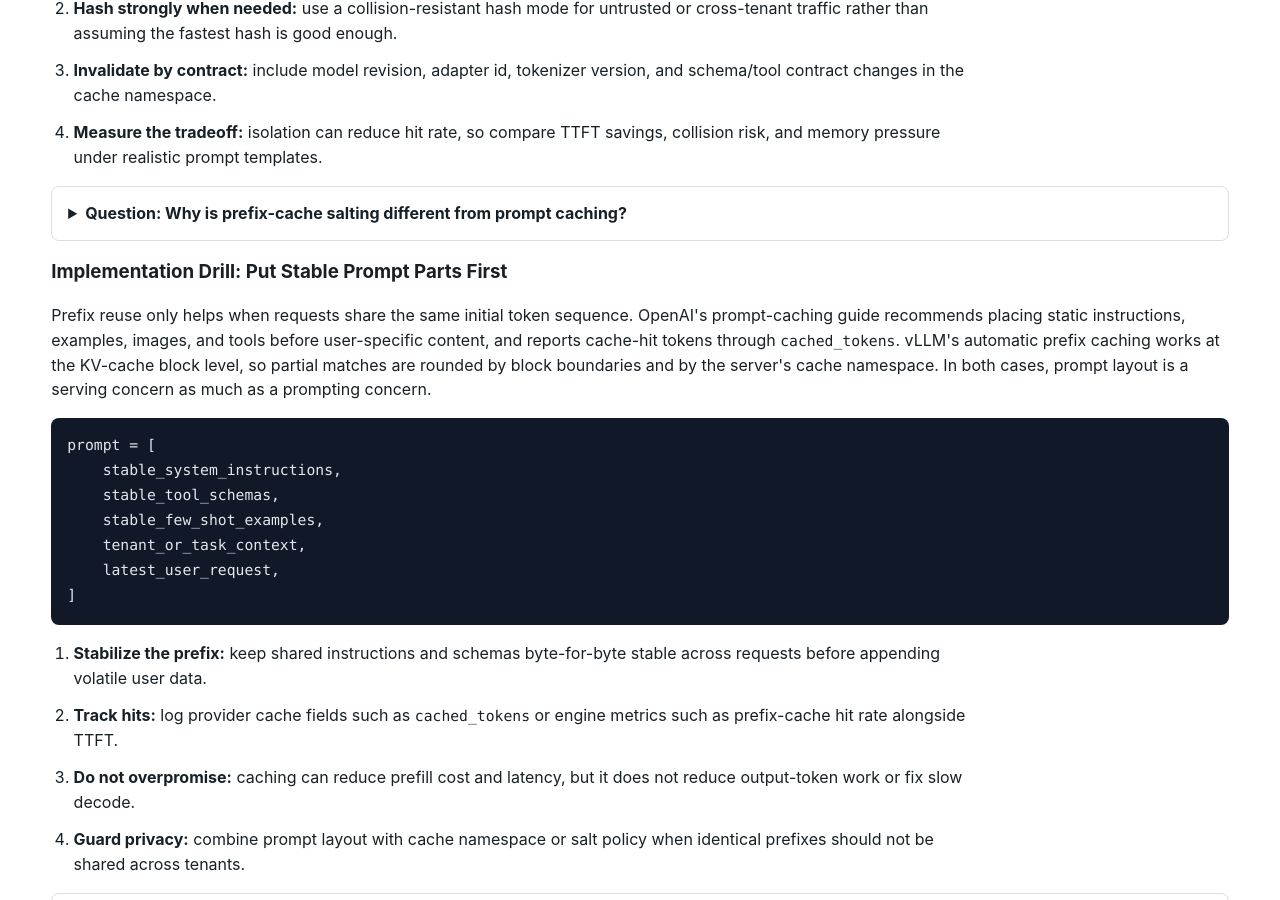
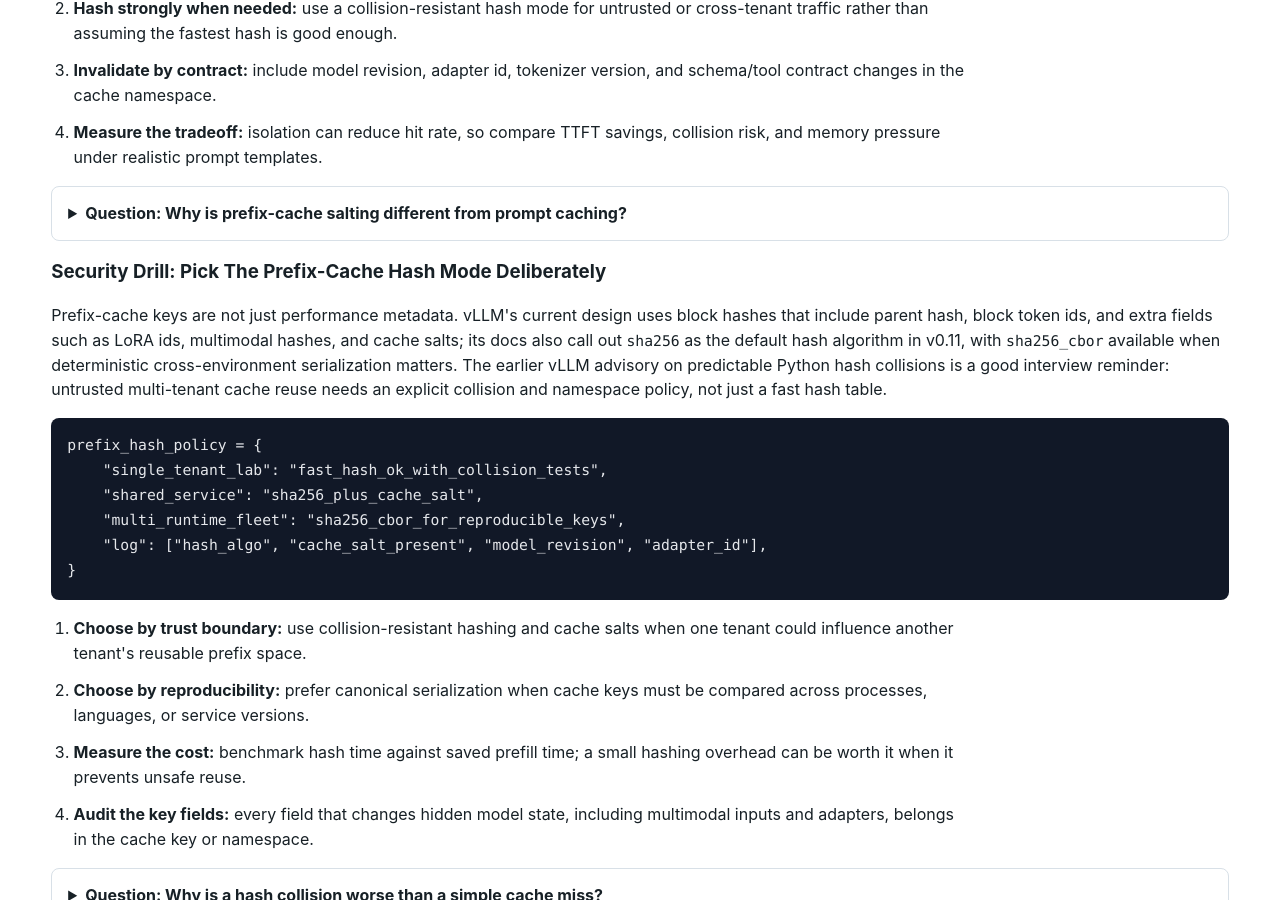
Before and after one commit to kennethli319/kennethli319.github.io, a Jekyll site: the page llm-ml-course/lessons/production-serving.html, which Jekyll copies as it is, in a window 1280 px wide and 900 px high, scrolled down 10700 px. Built offline with Jekyll 4.4.1, drawn with Linux system fonts in a browser that asks for light colours; some of the changed text lies outside the part shown.

Commit message:
Sync LLM course prefix cache hash drill

```diff
--- a/llm-ml-course/lessons/production-serving.html
+++ b/llm-ml-course/lessons/production-serving.html
@@ -454,6 +454,34 @@ active_token_budget = estimate_decode_capacity(
         <summary>Question: Why is prefix-cache salting different from prompt caching?</summary>
         <p>Prompt caching describes reusing identical computed prefixes. Salting controls who is allowed to share that reuse; it can intentionally split identical token prefixes into separate cache namespaces.</p>
       </details>
+      <h3>Security Drill: Pick The Prefix-Cache Hash Mode Deliberately</h3>
+      <p>
+        Prefix-cache keys are not just performance metadata. vLLM's current
+        design uses block hashes that include parent hash, block token ids, and
+        extra fields such as LoRA ids, multimodal hashes, and cache salts; its
+        docs also call out <code>sha256</code> as the default hash algorithm in
+        v0.11, with <code>sha256_cbor</code> available when deterministic
+        cross-environment serialization matters. The earlier vLLM advisory on
+        predictable Python hash collisions is a good interview reminder:
+        untrusted multi-tenant cache reuse needs an explicit collision and
+        namespace policy, not just a fast hash table.
+      </p>
+      <pre><code>prefix_hash_policy = {
+    "single_tenant_lab": "fast_hash_ok_with_collision_tests",
+    "shared_service": "sha256_plus_cache_salt",
+    "multi_runtime_fleet": "sha256_cbor_for_reproducible_keys",
+    "log": ["hash_algo", "cache_salt_present", "model_revision", "adapter_id"],
+}</code></pre>
+      <ol class="steps">
+        <li><strong>Choose by trust boundary:</strong> use collision-resistant hashing and cache salts when one tenant could influence another tenant's reusable prefix space.</li>
+        <li><strong>Choose by reproducibility:</strong> prefer canonical serialization when cache keys must be compared across processes, languages, or service versions.</li>
+        <li><strong>Measure the cost:</strong> benchmark hash time against saved prefill time; a small hashing overhead can be worth it when it prevents unsafe reuse.</li>
+        <li><strong>Audit the key fields:</strong> every field that changes hidden model state, including multimodal inputs and adapters, belongs in the cache key or namespace.</li>
+      </ol>
+      <details class="qa">
+        <summary>Question: Why is a hash collision worse than a simple cache miss?</summary>
+        <p>A miss only recomputes the prefix. A collision can reuse KV blocks for the wrong token history or namespace, which can corrupt output behavior and may leak cross-request information through timing or content effects.</p>
+      </details>
       <h3>Implementation Drill: Put Stable Prompt Parts First</h3>
       <p>
         Prefix reuse only helps when requests share the same initial token
@@ -724,6 +752,7 @@ hit_rate = reused_complete_blocks / requested_complete_blocks</code></pre>
         <a href="https://docs.pytorch.org/docs/stable/generated/torch.nn.functional.scaled_dot_product_attention.html">PyTorch scaled dot-product attention</a>,
         <a href="https://arxiv.org/abs/2309.06180">PagedAttention paper</a>,
         <a href="https://docs.vllm.ai/en/stable/design/prefix_caching/">vLLM automatic prefix caching design</a>,
+        <a href="https://github.com/vllm-project/vllm/security/advisories/GHSA-rm76-4mrf-v9r8">vLLM prefix-cache hash collision advisory</a>,
         <a href="https://docs.vllm.ai/en/latest/features/quantization/quantized_kvcache/">vLLM quantized KV cache docs</a>,
         <a href="https://nvidia.github.io/TensorRT-LLM/latest/features/kvcache.html">TensorRT-LLM KV cache system</a>,
         <a href="https://huggingface.co/docs/transformers/en/kv_cache">Hugging Face cache strategies</a>,
```
